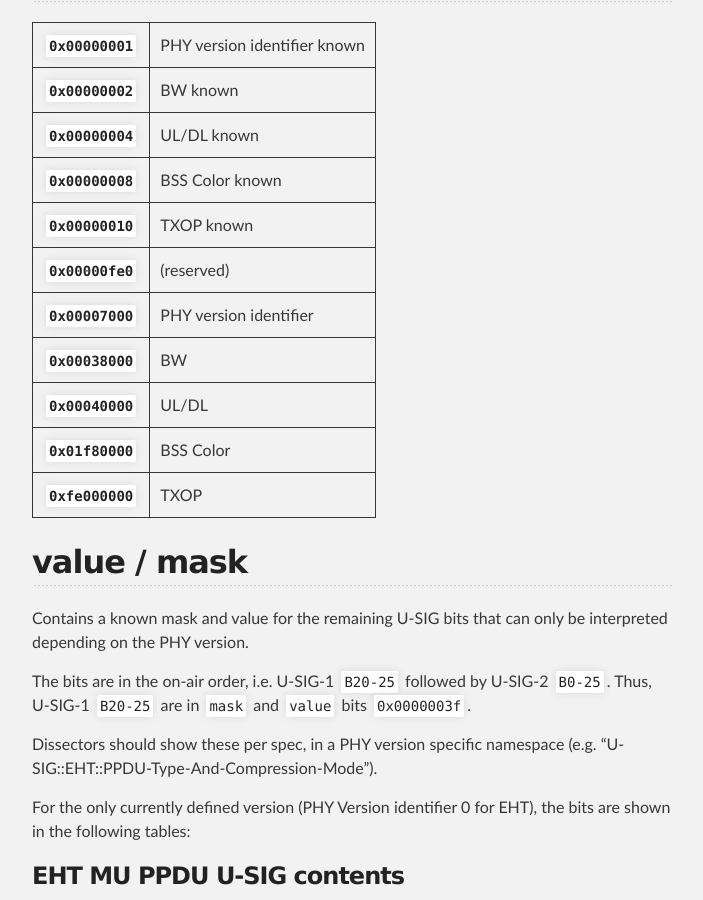
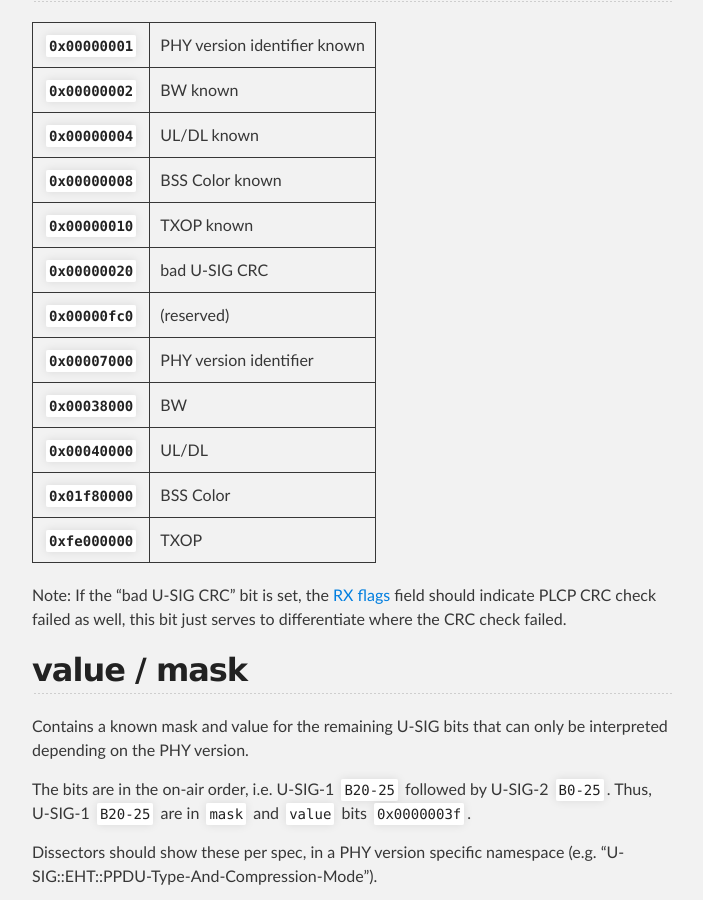
Before and after one commit to radiotap/radiotap.github.io, a Jekyll site: the page built from fields/U-SIG.md, in a window 1280 px wide and 900 px high, scrolled down 735 px. Shown: the whole window, without its empty margins (288-991 px from the left). Built offline with Jekyll 4.4.1, drawn with Linux system fonts in a browser that asks for light colours.

Commit message:
U-SIG/EHT: small updates

```diff
--- a/fields/U-SIG.md
+++ b/fields/U-SIG.md
@@ -29,12 +29,17 @@ field to the end of the value field.
 | **`0x00000004`** | UL/DL known |
 | **`0x00000008`** | BSS Color known |
 | **`0x00000010`** | TXOP known |
-| **`0x00000fe0`** | (reserved) |
+| **`0x00000020`** | bad U-SIG CRC |
+| **`0x00000fc0`** | (reserved) |
 | **`0x00007000`** | PHY version identifier |
 | **`0x00038000`** | BW |
 | **`0x00040000`** | UL/DL |
 | **`0x01f80000`** | BSS Color |
 | **`0xfe000000`** | TXOP |
+
+Note: If the "bad U-SIG CRC" bit is set, the [RX flags](/fields/RX flags)
+field should indicate PLCP CRC check failed as well, this bit just serves
+to differentiate where the CRC check failed.
 
 ## value / mask
 
```
Also changed, not shown: fields/EHT.md (+24 -4 lines).
